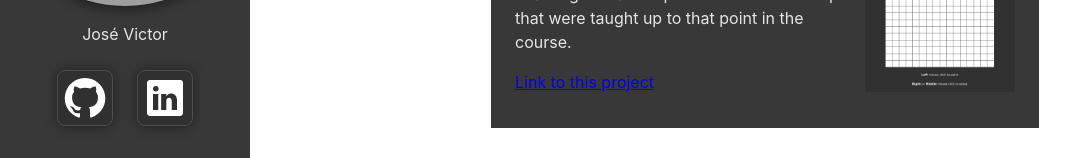
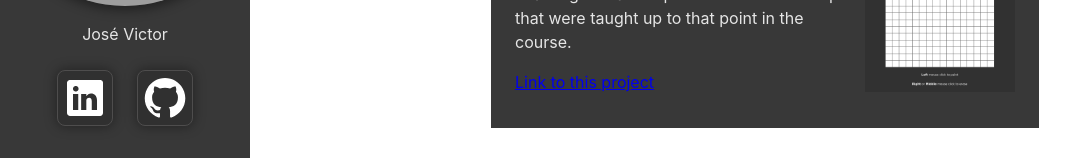
Before and after one commit to Zoldyako/zoldyako_site, a React (Vite) app: page / in a window 1280 px wide. Shown: the part 168-326 px from the top of the page, without its empty margins (0-1077 px from the left). Built offline with nearby package versions, Linux system fonts and the light colour scheme; grey boxes are pictures that could not be loaded.

Commit message:
Removed socials componet and integrated it to sidebar component

```diff
--- a/src/components/sidebar/Sidebar.jsx
+++ b/src/components/sidebar/Sidebar.jsx
@@ -1,5 +1,4 @@
 import styles from './Sidebar.module.css'
-import Socials from '../socials/Socials'
 import photo from '../../assets/imgs/foto_perfil.png'
 import git_icon from '../../assets/icons/github_icon_white.svg'
 import linkedin_icon from '../../assets/icons/linkedin_icon_white.svg'
@@ -13,16 +12,30 @@ export default function Sidebar() {
                     <p>José Victor</p>
                 </div>
                 <div className={styles.socials}>
-                    <Socials
-                        link="https://github.com/Zoldyako"
-                        src={git_icon}
-                        alt="José github account"
-                    />
-                    <Socials
-                        link=""
-                        src={linkedin_icon}
-                        alt="José linkedin account"
-                    />
+                    <div className='linkedin'>
+                        <a
+                            href={"https://www.linkedin.com/in/jose-victor-dias-rodrigues/"}
+                            target="_blank"
+                            rel="noopener noreferrer">
+
+                            <img
+                                src={linkedin_icon}
+                                alt={"José Linkedin Account"}
+                            />
+                        </a>
+                    </div>
+                    <div className='github'>
+                        <a
+                            href={"https://github.com/Zoldyako"}
+                            target="_blank"
+                            rel="noopener noreferrer">
+
+                            <img
+                                src={git_icon}
+                                alt={"José Linkedin Account"}
+                            />
+                        </a>
+                    </div>
                 </div>
                 <div className={styles.skills}>
                     <h2>Skills:</h2>
--- a/src/components/sidebar/Sidebar.module.css
+++ b/src/components/sidebar/Sidebar.module.css
@@ -29,4 +29,31 @@
 .socials {
     display: flex;
     justify-content: space-evenly;
+
+    & > div {
+        background-color: rgb(48, 48, 48);
+        border: 1px solid rgb(78, 77, 77);
+        border-radius: 8px;
+        box-shadow: 0 0 12px 1px rgba(0, 0, 0, 0.356);
+        margin: 8px 0;
+        height: 54px;
+        width: 54px;
+
+        img {
+            width: 54px;
+            height: 54px;
+        }
+    }
+
+    & > div:hover {
+        background-color: rgb(143, 149, 151);
+        width: 60px;
+        height: 60px;
+        transition: .200s;
+
+        img {
+            width: 60px;
+            height: 60px;
+        }
+    }
 }
--- a/src/components/socials/Socials.jsx
+++ /dev/null
@@ -1,14 +0,0 @@
-import styles from './Socials.module.css'
-
-export default function Socials({link, src, alt}) {
-    return (
-        <div className={styles.button}>
-            <a href={link} target="_blank" rel="noopener noreferrer">
-                <img
-                    src={src}
-                    alt={alt}
-                />
-            </a>
-        </div>
-    )
-}
--- a/src/components/socials/Socials.module.css
+++ /dev/null
@@ -1,26 +0,0 @@
-.button {
-    background-color: rgb(48, 48, 48);
-    border: 1px solid rgb(78, 77, 77);
-    border-radius: 8px;
-    box-shadow: 0 0 12px 1px rgba(0, 0, 0, 0.356);
-    margin: 8px 0;
-    height: 54px;
-    width: 54px;
-
-    img {
-        width: 54px;
-        height: 54px;
-    }
-}
-
-.button:hover {
-    background-color: rgb(143, 149, 151);
-    width: 60px;
-    height: 60px;
-    transition: .200s;
-
-    img {
-        width: 60px;
-        height: 60px;
-    }
-}
```
